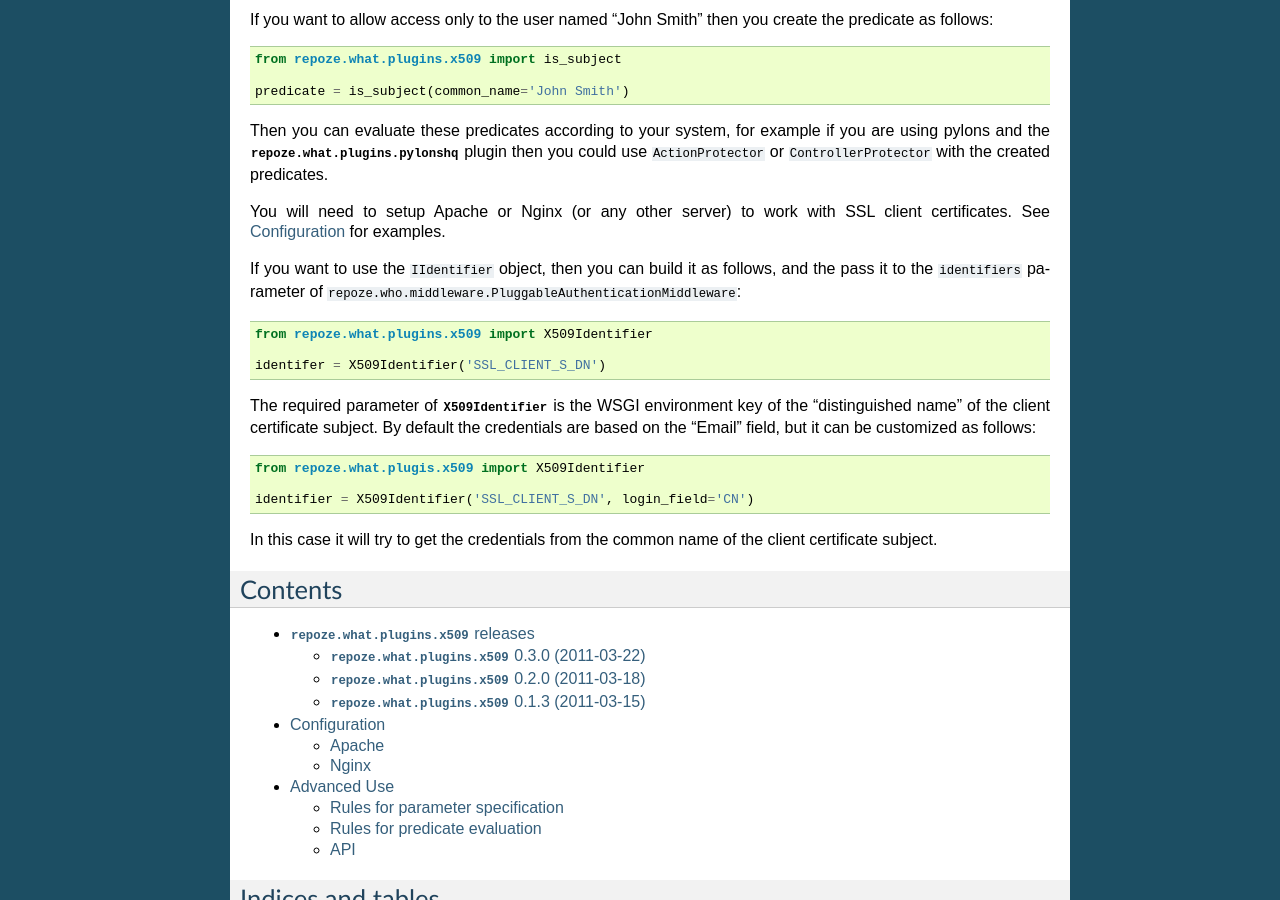
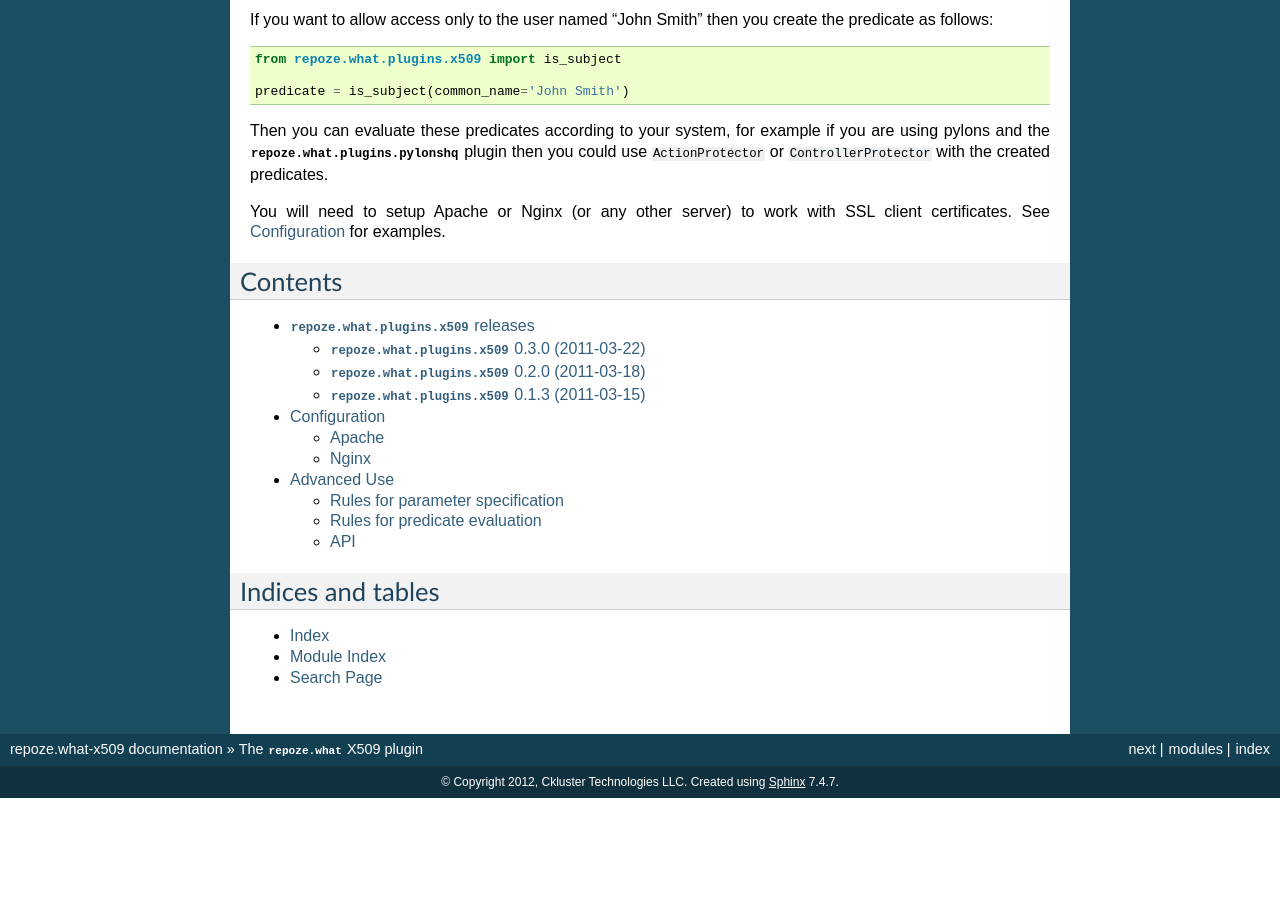
Before and after one commit to arturosevilla/repoze.what-x509, a Sphinx documentation site: the page built from docs/index.rst, in a window 1280 px wide and 900 px high, scrolled down 1084 px. Built offline with Sphinx 7.4.7, drawn with Linux system fonts in a browser that asks for light colours; the version number could not be read and is left out; after the commit the page ends 1882 px from its top, so only the background shows below that.

Commit message:
Removal of Identifier reference on docs

```diff
--- a/docs/index.rst
+++ b/docs/index.rst
@@ -79,26 +79,6 @@ predicates.
 You will need to setup Apache or Nginx (or any other server) to work with SSL
 client certificates. See :doc:`configuration` for examples.
 
-If you want to use the ``IIdentifier`` object, then you can build it as
-follows, and the pass it to the ``identifiers`` parameter of
-``repoze.who.middleware.PluggableAuthenticationMiddleware``::
-
-    from repoze.what.plugins.x509 import X509Identifier
-
-    identifer = X509Identifier('SSL_CLIENT_S_DN')
-
-The required parameter of :py:class:`X509Identifier` is the WSGI environment
-key of the "distinguished name" of the client certificate subject. By default
-the credentials are based on the "Email" field, but it can be customized as
-follows::
-
-    from repoze.what.plugis.x509 import X509Identifier
-
-    identifier = X509Identifier('SSL_CLIENT_S_DN', login_field='CN')
-
-In this case it will try to get the credentials from the common name of the
-client certificate subject.
-
 Contents
 ========
 
```
Also changed, not shown: docs/advanced.rst (+0 -12 lines).
